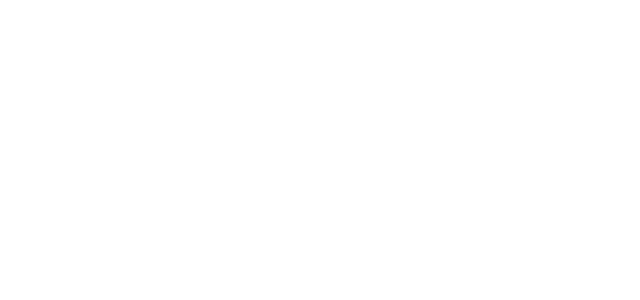
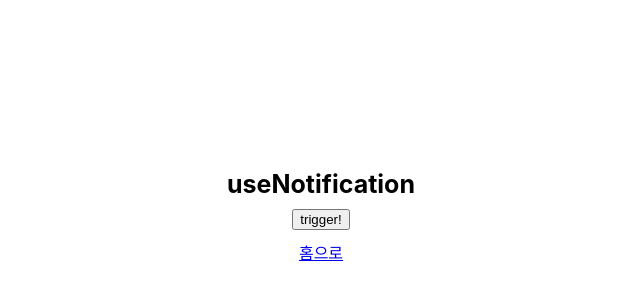
Before and after one commit to outclassstudio/custom-hooks, a React (Create React App) app: page /usenotification in a window 1280 px wide. Before the commit this address had no page. Shown: the part 184-484 px from the top of the page, without its empty margins (319-959 px from the left). Built offline with nearby package versions, Linux system fonts and the light colour scheme.

Commit message:
Feat: Set useNotification

```diff
--- a/src/App.tsx
+++ b/src/App.tsx
@@ -7,6 +7,7 @@
 import UseFullScreenPage from './pages/useFullScreenPage';
 import UseInputPage from './pages/useInputPage';
 import UseNetworkPage from './pages/useNetworkPage';
+import UseNotificationPage from './pages/useNotificationPage';
 import UsePreventLeavePage from './pages/usePreventLeavePage';
 import UseScrollPage from './pages/useScrollPage';
 import UseTabsPage from './pages/useTabsPage';
@@ -28,6 +29,7 @@
         <Route path="/usenetwork" element={<UseNetworkPage/>}/>
         <Route path="/usescroll" element={<UseScrollPage/>}/>
         <Route path="/usefullscreen" element={<UseFullScreenPage/>}/>
+        <Route path="/usenotification" element={<UseNotificationPage/>}/>
       </Routes>
     </BrowserRouter>
   );
--- /dev/null
+++ b/src/hooks/useNotification.tsx
@@ -0,0 +1,21 @@
+export const useNotification = (title:string, options?:any) => {
+  if(!Notification) {
+    return
+  }
+
+  const fireNotif = () => {
+    if(Notification.permission !== "granted") {
+      Notification.requestPermission().then(permission => {
+        if(permission === "granted") {
+          new Notification(title, options)
+        } else {
+          return
+        }
+      })
+    } else {
+      new Notification(title, options)
+    }
+  }
+
+  return fireNotif
+}
--- a/src/pages/main.tsx
+++ b/src/pages/main.tsx
@@ -21,6 +21,7 @@
       <HookBtn onClick={() => navigate("/usenetwork")}>useNetwork</HookBtn>
       <HookBtn onClick={() => navigate("/usescroll")}>useScroll</HookBtn>
       <HookBtn onClick={() => navigate("/usefullscreen")}>useFullScreen</HookBtn>
+      <HookBtn onClick={() => navigate("/usenotification")}>useNotification</HookBtn>
     </MainContainer>
   )
 }
--- a/src/pages/useFullScreenPage.tsx
+++ b/src/pages/useFullScreenPage.tsx
@@ -1,3 +1,4 @@
+import { Link } from "react-router-dom"
 import styled from "styled-components"
 import { useFullScreen } from "../hooks/useFullScreen"
 import { FlexColumnDivCentered, Title } from "../style/utility.style"
@@ -10,9 +11,10 @@
       <Title>useFullScreen</Title>
       <ImageWrapper ref={element}>
         <Image src="https://newsimg.sedaily.com/2022/10/12/26CBKL2SWJ_1.jpg" alt=""/>
-        {isFull ?
-        <button onClick={exitFull}>Exit fullscreen</button> : <button onClick={triggerFull}>Make fullscreen</button>}
+          { isFull ? <button onClick={exitFull}>Exit fullscreen</button>
+                  : <button onClick={triggerFull}>Make fullscreen</button> }
       </ImageWrapper>
+      <Link to="/">홈으로</Link>
     </UseFullScreenPageContainer>
   )
 }
@@ -20,11 +22,12 @@
 export default UseFullScreenPage
 
 const UseFullScreenPageContainer = styled(FlexColumnDivCentered)`
+  height: 100vh;
   gap: 15px;
 `
 const ImageWrapper = styled(FlexColumnDivCentered)`
   gap: 15px;
 `
 const Image = styled.img`
-  width: 70%;
+  width: 75%;
 `
--- /dev/null
+++ b/src/pages/useNotificationPage.tsx
@@ -0,0 +1,22 @@
+import { Link } from "react-router-dom"
+import styled from "styled-components"
+import { useNotification } from "../hooks/useNotification"
+import { FlexColumnDivCentered, Title } from "../style/utility.style"
+
+const UseNotificationPage = () => {
+  const triggerNotif = useNotification("Hi",{body: "hello"})
+  return (
+    <UseNotificationContainer>
+      <Title>useNotification</Title>
+      <button onClick={triggerNotif}>trigger!</button>
+      <Link to="/">홈으로</Link>
+    </UseNotificationContainer>
+  )
+}
+
+export default UseNotificationPage
+
+const UseNotificationContainer = styled(FlexColumnDivCentered)`
+  height: 100vh;
+  gap: 10px;
+`
```
